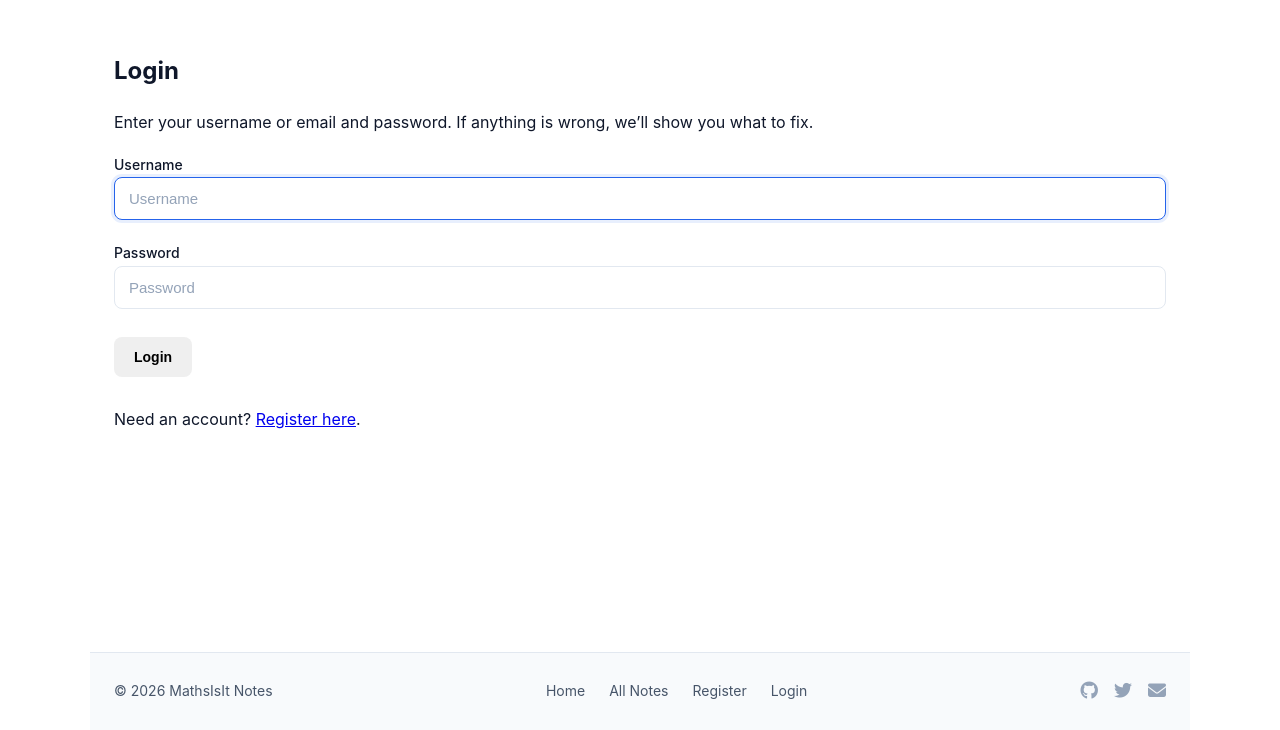
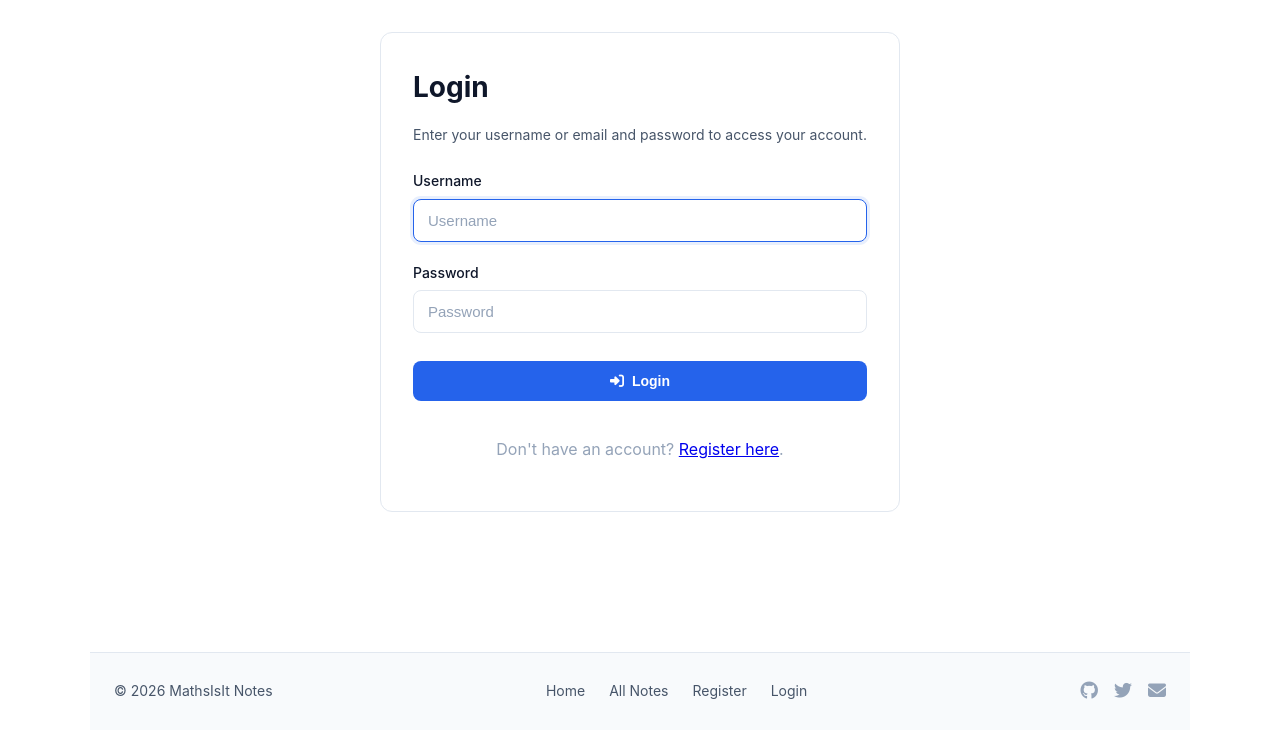
Before and after one commit to Uche05/mathsisitDjBlog, a Django app: page /login/ in a window 1280 px wide. Shown: the part 70-800 px from the top of the page. Run offline with Django 4.2, Linux system fonts and the light colour scheme; parts of the project's set-up code (start-up, migrations or seed data) failed here and were passed over.

Commit message:
improve the login and registration forms with improved styling and error handling.

```diff
--- a/main/templates/main/login.html
+++ b/main/templates/main/login.html
@@ -1,40 +1,44 @@
 {% extends 'base.html' %}
-{% block title %}Login · Maths Notes{% endblock %}
+{% block title %}Login &middot; MathsIsIt Notes{% endblock %}
 
 {% block content %}
 <section aria-labelledby="loginTitle">
+    <div class="form-container">
         <h1 id="loginTitle">Login</h1>
-    <p class="inline-note small">
-        Enter your username or email and password. If anything is wrong, we’ll show you what to fix.
+        <p class="subtitle">
+            Enter your username or email and password to access your account.
         </p>
 
         <form method="post" novalidate>
             {% csrf_token %}
 
             {% if form.non_field_errors %}
-        <div class="error">{{ form.non_field_errors }}</div>
+            <div class="form-error">{{ form.non_field_errors }}</div>
             {% endif %}
 
             {% for field in form %}
-        <div>
+            <div class="form-group">
                 <label for="{{ field.id_for_label }}">{{ field.label }}</label>
                 {{ field }}
                 {% if field.errors %}
-            <div class="error">
+                <div class="form-error">
                     {{ field.errors|striptags }}
                 </div>
                 {% endif %}
             </div>
             {% endfor %}
 
-        <div class="flex" style="margin-top:8px">
-            <button class="btn full" type="submit">Login</button>
+            <div class="form-actions">
+                <button class="btn btn-primary btn-full" type="submit">
+                    <i class="fas fa-sign-in-alt"></i> Login
+                </button>
             </div>
 
-        <p class="small" style="margin-top:10px;">
-            Need an account?
+            <p class="text-center text-muted mt-2">
+                Don't have an account?
                 <a href="{% url 'register' %}">Register here</a>.
             </p>
         </form>
+    </div>
 </section>
 {% endblock %}
```
Also changed, not shown: main/templates/main/register.html (+15 -11 lines). Lines whose indentation alone changed are shown as unchanged.
